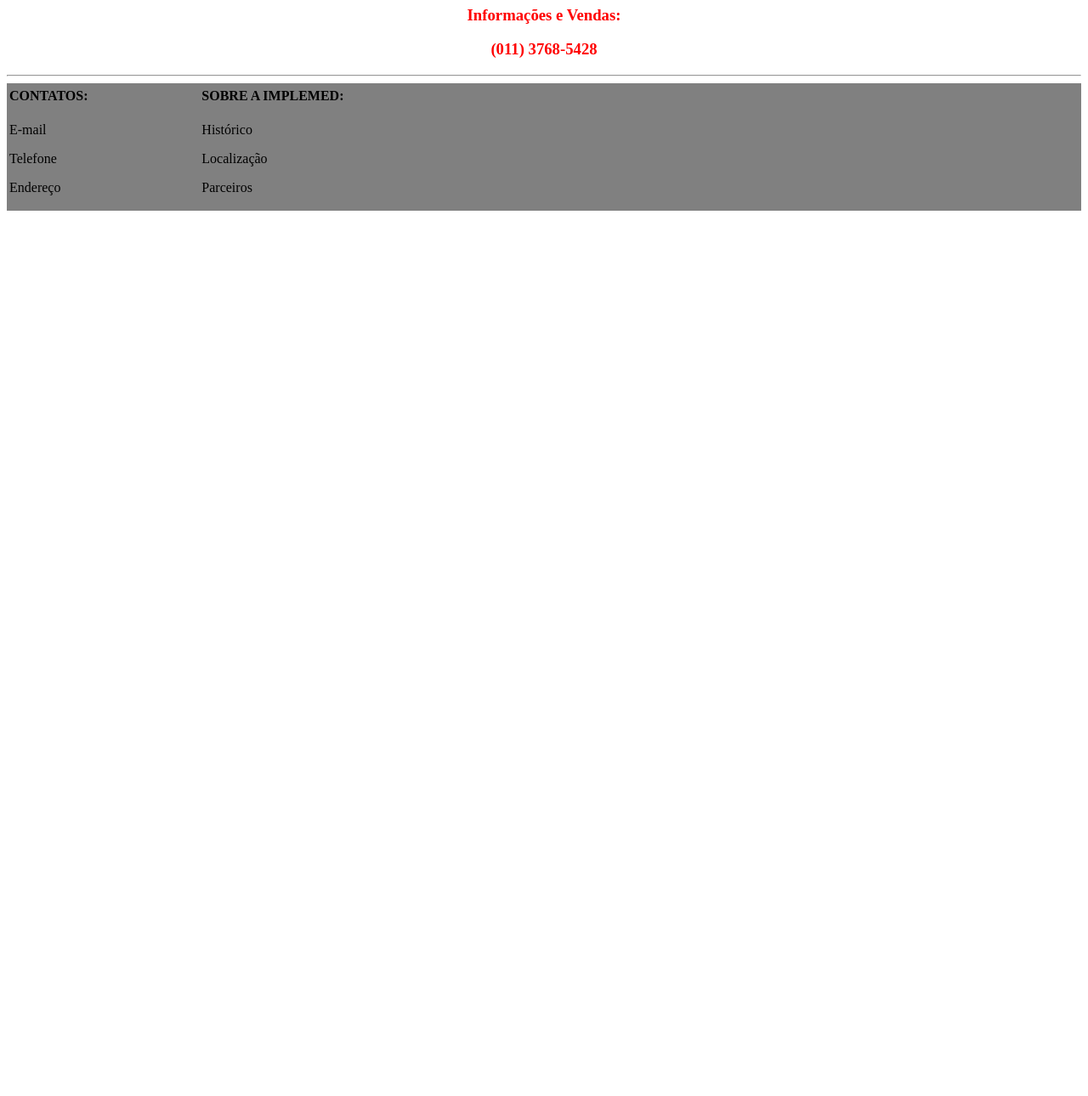
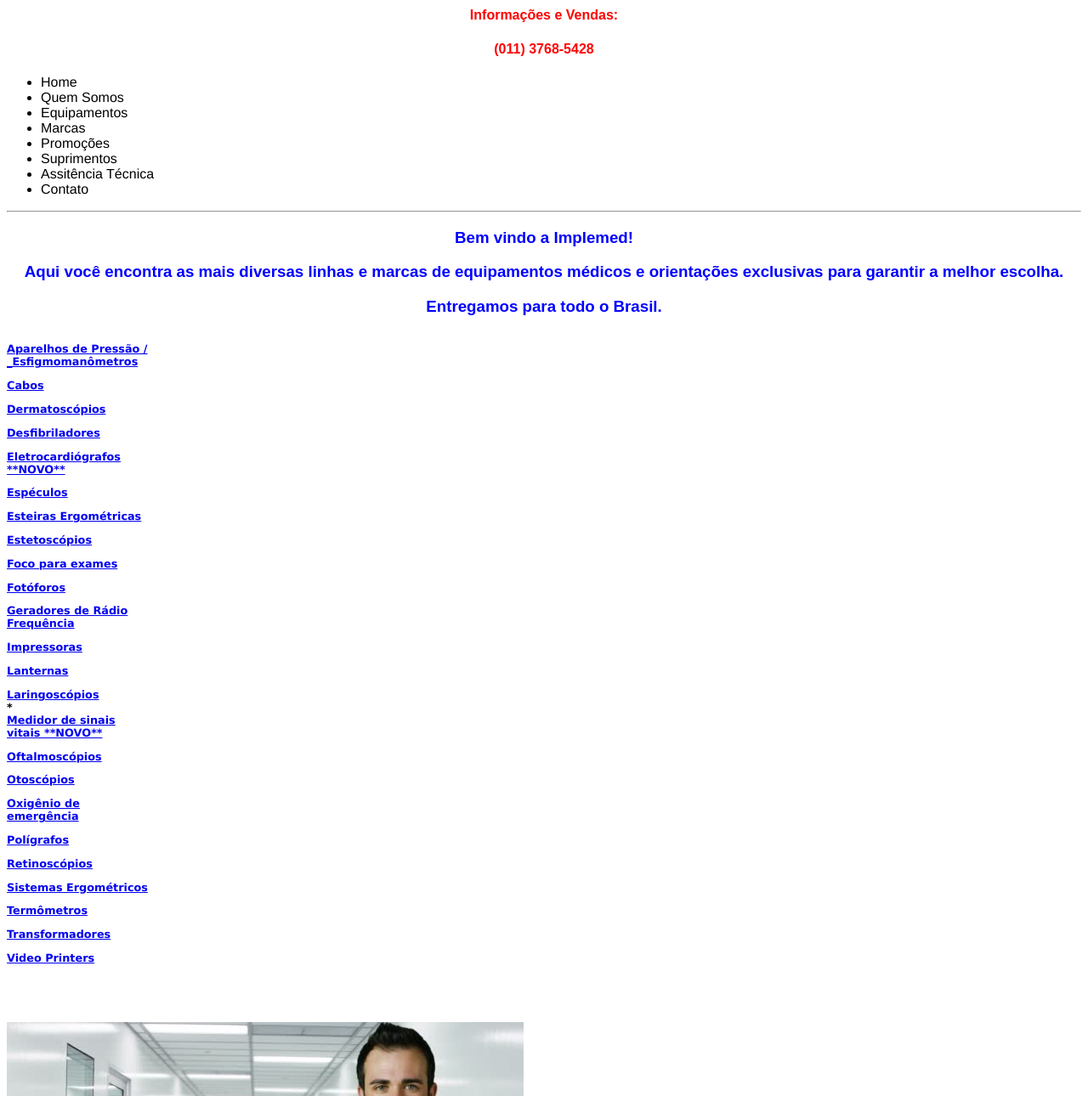
Before and after one commit to cvanderlei/implemedweb, a plain HTML site: page index.html in a window 1280 px wide. Shown: the part 126-1416 px from the top of the page at 85% size. Before the commit the page ends 800 px from the top, so only its background shows below. Drawn offline with Linux system fonts and the light colour scheme.

Commit message:
Changes until 16-sep-2019

```diff
--- a/implstyle.css
+++ b/implstyle.css
@@ -1,4 +1,21 @@
-h3 {color: red;
-  align: "center";}
-
-#rodape {background-color: gray;}
+#cabecalho {
+  color: black;
+  align: "left";
+  font-family: Helvetica, Arial, sans-serif;
+  font-size: 1em;}
+h3 {
+  color: blue;
+  align: "center";
+  font-family: Arial, Helvetica, sans-serif}
+h4 {
+  color: red;
+  align: "center";
+  font-family: Arial, Helvetica, sans-serif;}
+#rodape {
+  background-color: aqua;
+  font-family: Arial, Helvetica, sans-serif; }
+.menustyle {
+	font-family: Verdana, Geneva, sans-serif;
+	font-size: 0.8em;
+	font-weight: bold;
+}
--- a/index.html
+++ b/index.html
@@ -14,17 +14,74 @@
 </head>
 
 <body>
-  <img src="logo_o.jpg" alt="some text">
-  <center>
-  <h3>Informações e Vendas:</h3>
-  <h3>(011) 3768-5428</h3>
-  </center>
-  <hr/>
+  <div id="cabecalho">
+    <img src="logo_o.jpg" alt="some text">
+    <center>
+    <h4>Informações e Vendas:</h4>
+    <h4>(011) 3768-5428</h4>
+    </center>
+    <ul>
+      <li>Home</li>
+      <li>Quem Somos</li>
+      <li>Equipamentos</li>
+      <li>Marcas</li>
+      <li>Promoções</li>
+      <li>Suprimentos</li>
+      <li>Assitência Técnica</li>
+      <li>Contato</li>
+    </ul>
+    <hr/>
+  </div>
 
+<!--
+  <iframe src = "main.html" width = "100%" height="500" frameborder="0" marginwidth="300" scrolling="auto">
+     Sorry your browser does not support inline frames.
+  </iframe>
+-->
+  <div id="principal">
+    <center>
+      <h3>Bem vindo a Implemed!</h3>
+      <h3>Aqui você encontra as mais diversas linhas e marcas de equipamentos médicos e orientações exclusivas para garantir a melhor escolha. </h3>
+      <h3>Entregamos para todo o Brasil.</h3>
+    </center>
+  </div>
 
+  <table width="167" border="0" cellpadding="0" cellspacing="0">
+    <tr>
+      <td width="146" valign="top"><p class="menustyle"><a href="equ_esfigmomanometro.html">Aparelhos de Press&atilde;o / _Esfigmoman&ocirc;metros</a></p>
+        <p class="menustyle"><a href="equ_cabos.html">Cabos</a></p>
+        <p class="menustyle"> <a href="equ_dermatoscopio.html">Dermatosc&oacute;pios</a></p>
+        <p class="menustyle"> <a href="equ_desfibrilador.html">Desfibriladores</a> </p>
+        <p class="menustyle"> <a href="equ_estetoscopio.html"></a><a href="equ_eletrocardiografo.html">Eletrocardi&oacute;grafos </a><a href="equ_medidor-de-sinais-vitais.html"><span class="vemelho">**NOVO**</span></a></p>
+        <p class="menustyle"> <a href="equi_especulos.html">Esp&eacute;culos</a></p>
+        <p class="menustyle"> <a href="equ_ergometricas.html">Esteiras Ergom&eacute;tricas</a></p>
+        <p class="menustyle"> <a href="equ_estetoscopio.html">Estetosc&oacute;pios</a></p>
+        <p class="menustyle"> <a href="we_lamp_foco-exame-gs-300-iv.html">Foco para exames</a></p>
+        <p class="menustyle"> <a href="equ_fotoforo.html">Fot&oacute;foros</a></p>
+        <p class="menustyle"> <a href="equ_gerador-rf.html">Geradores de R&aacute;dio Frequ&ecirc;ncia</a><br />
+        </p>
+        <p class="menustyle"> <a href="equ_impressoras.html">Impressoras</a></p>
+        <p class="menustyle"> <a href="equ_lanterna.html">Lanternas</a><br />
+        </p>
+        <p class="menustyle"> <a href="equ_laringoscopio.html">Laringosc&oacute;pios<br />
+        </a>*<br />
+           <a href="equ_medidor-de-sinais-vitais.html">Medidor de sinais vitais <span class="vemelho"> **NOVO**</span></a><a href="equ_laringoscopio.html"></a></p>
+        <p class="menustyle"> <a href="equ_oftalmoscopio.html">Oftalmosc&oacute;pios</a></p>
+        <p class="menustyle"> <a href="equ_otoscopio.html">Otosc&oacute;pios</a></p>
+        <p class="menustyle"> <a href="equipamento-oxigenio-de-emergencia.html">Oxig&ecirc;nio de emerg&ecirc;ncia</a></p>
+        <p class="menustyle"> <a href="equ_otoscopio.html"></a><a href="equ_poligrafo.html">Pol&iacute;grafos</a></p>
+        <p class="menustyle"> <a href="equ_retinoscopio.html">Retinosc&oacute;pios</a></p>
+        <p class="menustyle"> <a href="equ_sis_ergo.html">Sistemas Ergom&eacute;tricos</a></p>
+        <p class="menustyle"> <a href="equ_termometros.html">Term&ocirc;metros</a></p>
+        <p class="menustyle"> <a href="equ_transformadores.html">Transformadores</a></p>
+        <p class="menustyle"> <a href="equ_impressoras.html">Video Printers</a></p>
+        <p class="menustyle">&nbsp;</p>
+        <p class="menustyle">&nbsp;</p>
+        </td>
+    </tr>
+  </table></td>
 
-
-
+  <img src="médico_jovem.jpg" alt="">
   <div id="rodape">
     <table border="0" width="50%" height="150">
     <tr>
@@ -32,14 +89,15 @@
       <td><strong>SOBRE A IMPLEMED:</strong></td>
    </tr>
    <tr>
-        <td>E-mail</p>
-          Telefone</p>
+        <td><a href="contato.html">E-mail</a></br>
+          Telefone</br>
           Endereço</td>
-        <td>Histórico</p>
-          Localização</p>
+        <td>Histórico</br>
+          Localização</br>
           Parceiros</td>
     </tr>
     </table>
   </div>
 
+
 </body>
```
Also changed, not shown: contato.html (added, +73 -0 lines), main.html (added, +58 -0 lines), médico_jovem.jpg (added).
